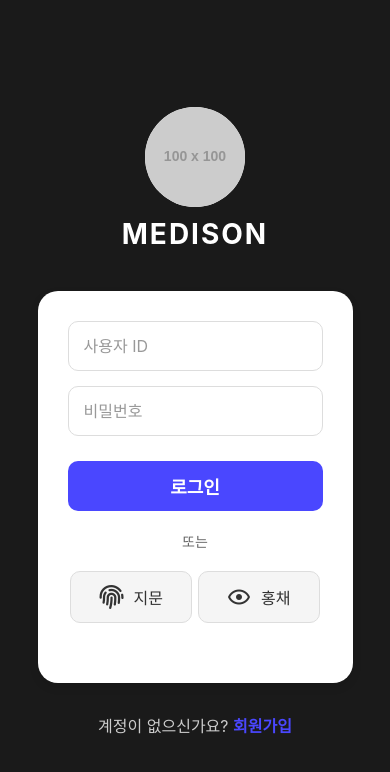
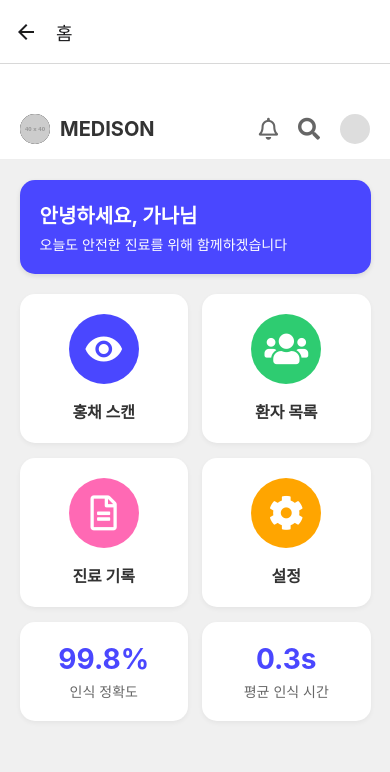
Before and after one commit to 3DUCK/Medison, a React Native app in the folder Medison/: screen /Main in a window 390 px wide. Shown: the top 772 px of the page. Built offline with nearby package versions, Linux system fonts and the light colour scheme.

Commit message:
feat: Implementing user Authentication

```diff
--- a/Medison/src/navigation/AppNavigator.js
+++ b/Medison/src/navigation/AppNavigator.js
@@ -1,47 +1,27 @@
-// src/navigation/AppNavigator.js
-
-import React, { useState, useEffect } from 'react';
+import React from 'react'; // useState, useEffect는 더 이상 필요 없으므로 제거
 import { NavigationContainer } from '@react-navigation/native';
-import { createStackNavigator } from '@react-navigation/stack'; // Stack Navigator 임포트!
+import { createStackNavigator } from '@react-navigation/stack';
 
 import AuthNavigator from './AuthNavigator';
-import MainNavigator from './MainNavigator';
+import MainNavigator from './MainNavigator'; // MainNavigator는 AuthNavigator에서 로그인 성공 시 사용될 것이므로 유지
 
 const RootStack = createStackNavigator(); // 최상위 스택 내비게이터 생성
 
 function AppNavigator() {
-    // 실제 앱에서는 이곳에서 AsyncStorage 등을 통해 유저 토큰을 불러와 로그인 상태를 확인합니다.
-    // 여기서는 프로토타입이므로 초기에는 항상 로그인 화면(AuthNavigator)이 보이도록 null로 설정합니다.
-    const [userToken, setUserToken] = useState(null);
-    const [isLoading, setIsLoading] = useState(true); // 초기 로딩 상태
-
-    useEffect(() => {
-        const checkLoginStatus = async () => {
-            // 실제 앱 시작 시 로그인 상태 확인 로직이 들어갈 곳
-            await new Promise(resolve => setTimeout(resolve, 1000)); // 1초 로딩 시뮬레이션
-
-            // 프로토타입이므로 항상 로그인 화면으로 시작
-            setUserToken(null);
-            setIsLoading(false);
-        };
-        checkLoginStatus();
-    }, []);
-
-    if (isLoading) {
-        // 로딩 중이거나 스플래시 화면을 보여줄 때
-        return null; // 또는 <SplashScreen />
-    }
+    // userToken, isLoading 상태 및 관련 useEffect 훅을 모두 제거합니다.
 
     return (
         <NavigationContainer>
             <RootStack.Navigator screenOptions={{ headerShown: false }}>
-                {userToken ? (
-                    // 토큰이 있으면 MainNavigator를 보여줌
-                    <RootStack.Screen name="Main" component={MainNavigator} />
-                ) : (
-                    // 토큰이 없으면 AuthNavigator를 보여줌
-                    <RootStack.Screen name="Auth" component={AuthNavigator} />
-                )}
+                {/* 로그인 토큰 확인 로직 대신, 항상 AuthNavigator를 기본으로 렌더링합니다. */}
+                <RootStack.Screen name="Auth" component={AuthNavigator} />
+
+                {/*
+                    이 부분은 AuthNavigator 내부의 로그인 성공 시 MainNavigator로 전환될 때 사용됩니다.
+                    AppNavigator의 RootStack에 명시되어 있어야 reset 등으로 접근할 수 있습니다.
+                    따라서 조건부 렌더링이 없어도 여기에 MainNavigator를 Screen으로 포함해야 합니다.
+                */}
+                <RootStack.Screen name="Main" component={MainNavigator} />
             </RootStack.Navigator>
         </NavigationContainer>
     );
--- a/Medison/src/navigation/MainNavigator.js
+++ b/Medison/src/navigation/MainNavigator.js
@@ -3,7 +3,7 @@
 import React from 'react';
 import { createStackNavigator } from '@react-navigation/stack';
 
-import HomeScreen from '../screens/Main/HomeScreen'; // 경로 확인
+import HomeScreen from '../screens/main/HomeScreen'; // 경로 확인
 
 const MainStack = createStackNavigator();
 
--- a/Medison/src/screens/Auth/LoginScreen.js
+++ b/Medison/src/screens/Auth/LoginScreen.js
@@ -1,30 +1,40 @@
 // src/screens/LoginScreen.js
 
-import React, { useState } from 'react';
-import { View, Text, TextInput, TouchableOpacity, StyleSheet, Image, Alert } from 'react-native';
-import FontAwesome5 from 'react-native-vector-icons/FontAwesome5';
-import MaterialCommunityIcons from 'react-native-vector-icons/MaterialCommunityIcons';
+import React, { useState } from 'react'; // useState 추가 (ID/PW 입력 필드 때문에 필요할 수 있음)
+import { View, Text, TextInput, TouchableOpacity, StyleSheet, Image, Alert } from 'react-native'; // TextInput, TouchableOpacity, Image 추가
+import FontAwesome5 from 'react-native-vector-icons/FontAwesome5'; // 아이콘
+import MaterialCommunityIcons from 'react-native-vector-icons/MaterialCommunityIcons'; // 아이콘
 import { useNavigation } from '@react-navigation/native'; // useNavigation 훅 임포트!
 
-const MEDISON_LOGO = 'https://placehold.co/100x100/000000/FFFFFF?text=LOGO';
+// 참고: 실제 앱에서는 로고 이미지를 assets 폴더에 넣고 require로 불러옵니다.
+// 여기서는 임시로 placeholder 이미지를 사용합니다.
+const MEDISON_LOGO = 'https://placehold.co/100x100/000000/FFFFFF?text=LOGO'; // 임시 로고 이미지 URL
 
+// onLoginSuccess prop은 이제 필요 없으므로 제거합니다.
+// 대신 navigation 객체를 직접 사용합니다.
 function LoginScreen() {
   const navigation = useNavigation(); // 내비게이션 객체 가져오기
 
+  // 이미지와 같은 UI를 위해 userId, password 상태 유지
   const [userId, setUserId] = useState('');
   const [password, setPassword] = useState('');
 
   const handleLogin = () => {
+    // 실제 로그인 로직 (ID/PW 유효성 검사 등)은 여기에 추가될 것입니다.
+    // 현재는 프로토타입이므로 바로 메인 화면으로 전환합니다.
     if (userId.trim() === '' || password.trim() === '') {
       Alert.alert("로그인 실패", "사용자 ID와 비밀번호를 입력해주세요.");
       return;
     }
 
-    Alert.alert("로그인 시도", "메인 화면으로 전환됩니다.");
-    // 로그인 성공 시 Auth 스택을 제거하고 Main 스택으로 전환
+    Alert.alert("로그인 시도", "메인 화면으로 이동합니다.");
+    console.log('네비게이션 시도: Main 스택으로 리셋');
+
+    // React Navigation의 reset 메서드를 사용하여 Auth 스택을 제거하고 Main 스택으로 전환합니다.
+    // 'Main'은 src/navigation/AppNavigator.js에서 MainNavigator에 부여한 이름입니다.
     navigation.reset({
-      index: 0,
-      routes: [{ name: 'Main' }], // AppNavigator에서 MainNavigator에 부여한 이름 'Main'
+      index: 0, // 스택의 첫 번째 화면으로 이동
+      routes: [{ name: 'Main' }], // 목표 스택의 이름
     });
   };
 
@@ -45,12 +55,15 @@ function LoginScreen() {
 
   return (
     <View style={styles.container}>
+      {/* 상단 로고 및 텍스트 */}
       <View style={styles.header}>
         <Image source={{ uri: MEDISON_LOGO }} style={styles.logo} />
         <Text style={styles.medisonText}>MEDISON</Text>
       </View>
 
+      {/* 로그인 카드 컨테이너 */}
       <View style={styles.card}>
+        {/* 사용자 ID 입력 */}
         <TextInput
           style={styles.input}
           placeholder="사용자 ID"
@@ -59,31 +72,38 @@ function LoginScreen() {
           onChangeText={setUserId}
           autoCapitalize="none"
         />
+
+        {/* 비밀번호 입력 */}
         <TextInput
           style={styles.input}
           placeholder="비밀번호"
           placeholderTextColor="#999"
-          secureTextEntry
+          secureTextEntry // 비밀번호 숨김
           value={password}
           onChangeText={setPassword}
         />
+
+        {/* 로그인 버튼 */}
         <TouchableOpacity style={styles.loginButton} onPress={handleLogin}>
           <Text style={styles.loginButtonText}>로그인</Text>
         </TouchableOpacity>
 
+        {/* 또는 구분선 */}
         <Text style={styles.orText}>또는</Text>
 
+        {/* 지문/홍채 버튼 컨테이너 */}
         <View style={styles.biometricButtonsContainer}>
           <TouchableOpacity
             style={styles.biometricButton}
-            onPress={() => handleBiometricLogin('지문')}
+            onPress={() => handleBiometricLogin('지문')} // 지문 버튼 클릭 시
           >
             <FontAwesome5 name="fingerprint" size={24} color="#333" />
             <Text style={styles.biometricButtonText}>지문</Text>
           </TouchableOpacity>
+
           <TouchableOpacity
             style={styles.biometricButton}
-            onPress={() => handleBiometricLogin('홍채')}
+            onPress={() => handleBiometricLogin('홍채')} // 홍채 버튼 클릭 시
           >
             <MaterialCommunityIcons name="eye-outline" size={24} color="#333" />
             <Text style={styles.biometricButtonText}>홍채</Text>
@@ -91,6 +111,7 @@ function LoginScreen() {
         </View>
       </View>
 
+      {/* 회원가입 링크 */}
       <TouchableOpacity onPress={handleRegister} style={styles.registerLinkContainer}>
         <Text style={styles.registerText}>계정이 없으신가요? </Text>
         <Text style={styles.registerLink}>회원가입</Text>
@@ -102,7 +123,7 @@ function LoginScreen() {
 const styles = StyleSheet.create({
   container: {
     flex: 1,
-    backgroundColor: '#1a1a1a',
+    backgroundColor: '#1a1a1a', // 어두운 배경색
     alignItems: 'center',
     justifyContent: 'center',
     padding: 20,
@@ -114,28 +135,28 @@ const styles = StyleSheet.create({
   logo: {
     width: 100,
     height: 100,
-    borderRadius: 50,
-    backgroundColor: '#fff',
+    borderRadius: 50, // 원형 로고
+    backgroundColor: '#fff', // 로고 배경색 (이미지 없을 시)
     marginBottom: 10,
   },
   medisonText: {
     fontSize: 28,
     fontWeight: 'bold',
-    color: '#fff',
-    letterSpacing: 2,
+    color: '#fff', // 흰색 텍스트
+    letterSpacing: 2, // 글자 간격
   },
   card: {
     width: '90%',
     maxWidth: 400,
-    backgroundColor: '#fff',
-    borderRadius: 20,
+    backgroundColor: '#fff', // 흰색 카드 배경
+    borderRadius: 20, // 둥근 모서리
     padding: 30,
     alignItems: 'center',
-    shadowColor: '#000',
+    shadowColor: '#000', // 그림자
     shadowOffset: { width: 0, height: 4 },
     shadowOpacity: 0.1,
     shadowRadius: 10,
-    elevation: 8,
+    elevation: 8, // 안드로이드 그림자
   },
   input: {
     width: '100%',
@@ -151,7 +172,7 @@ const styles = StyleSheet.create({
   loginButton: {
     width: '100%',
     height: 50,
-    backgroundColor: '#4a47ff',
+    backgroundColor: '#4a47ff', // 파란색 버튼
     borderRadius: 10,
     justifyContent: 'center',
     alignItems: 'center',
@@ -178,13 +199,13 @@ const styles = StyleSheet.create({
     flexDirection: 'row',
     alignItems: 'center',
     justifyContent: 'center',
-    backgroundColor: '#f5f5f5',
+    backgroundColor: '#f5f5f5', // 밝은 회색 배경
     borderWidth: 1,
     borderColor: '#ddd',
     borderRadius: 10,
     paddingVertical: 12,
     paddingHorizontal: 20,
-    width: '48%',
+    width: '48%', // 두 버튼이 나란히 오도록
   },
   biometricButtonText: {
     marginLeft: 10,
@@ -197,11 +218,11 @@ const styles = StyleSheet.create({
     marginTop: 30,
   },
   registerText: {
-    color: '#ccc',
+    color: '#ccc', // 회색 텍스트
     fontSize: 16,
   },
   registerLink: {
-    color: '#4a47ff',
+    color: '#4a47ff', // 파란색 링크
     fontSize: 16,
     fontWeight: 'bold',
   },
```
Also changed, not shown: Medison/src/navigation/AuthNavigator.js (+4 -4 lines).
